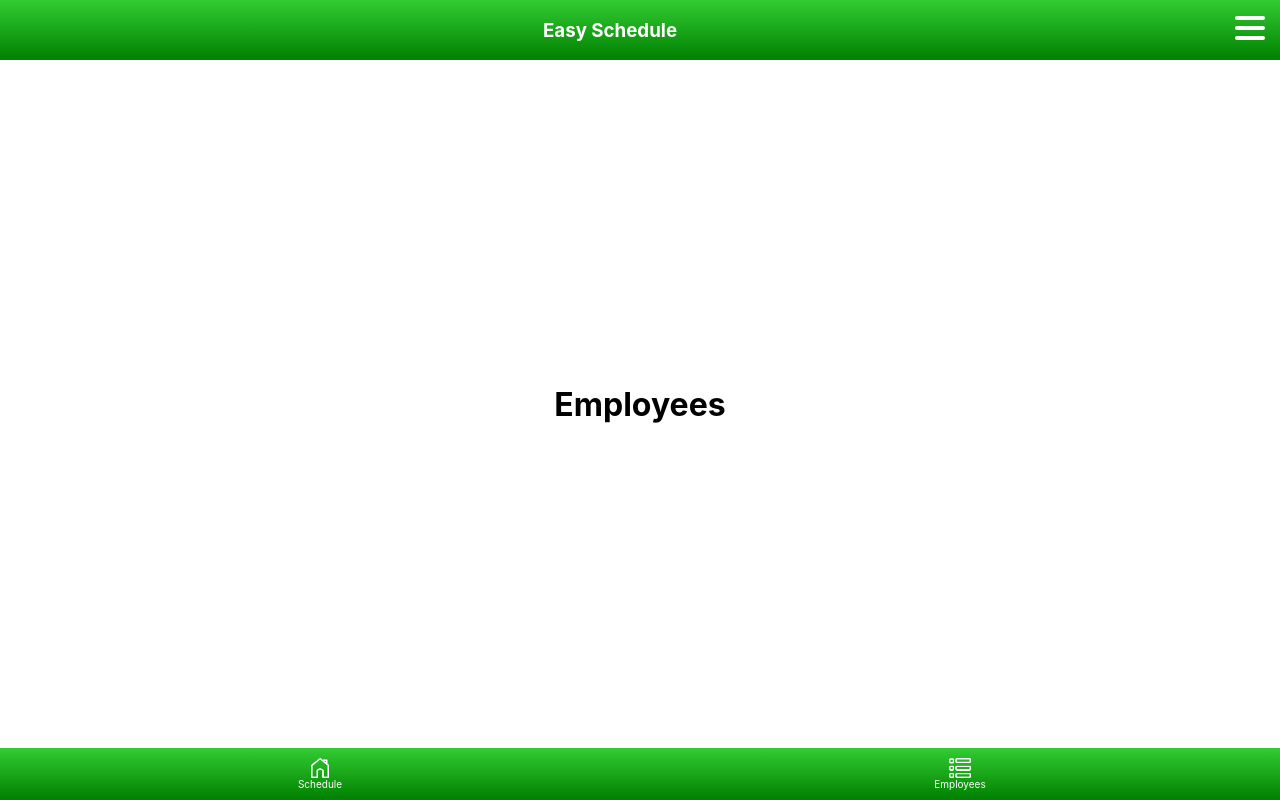
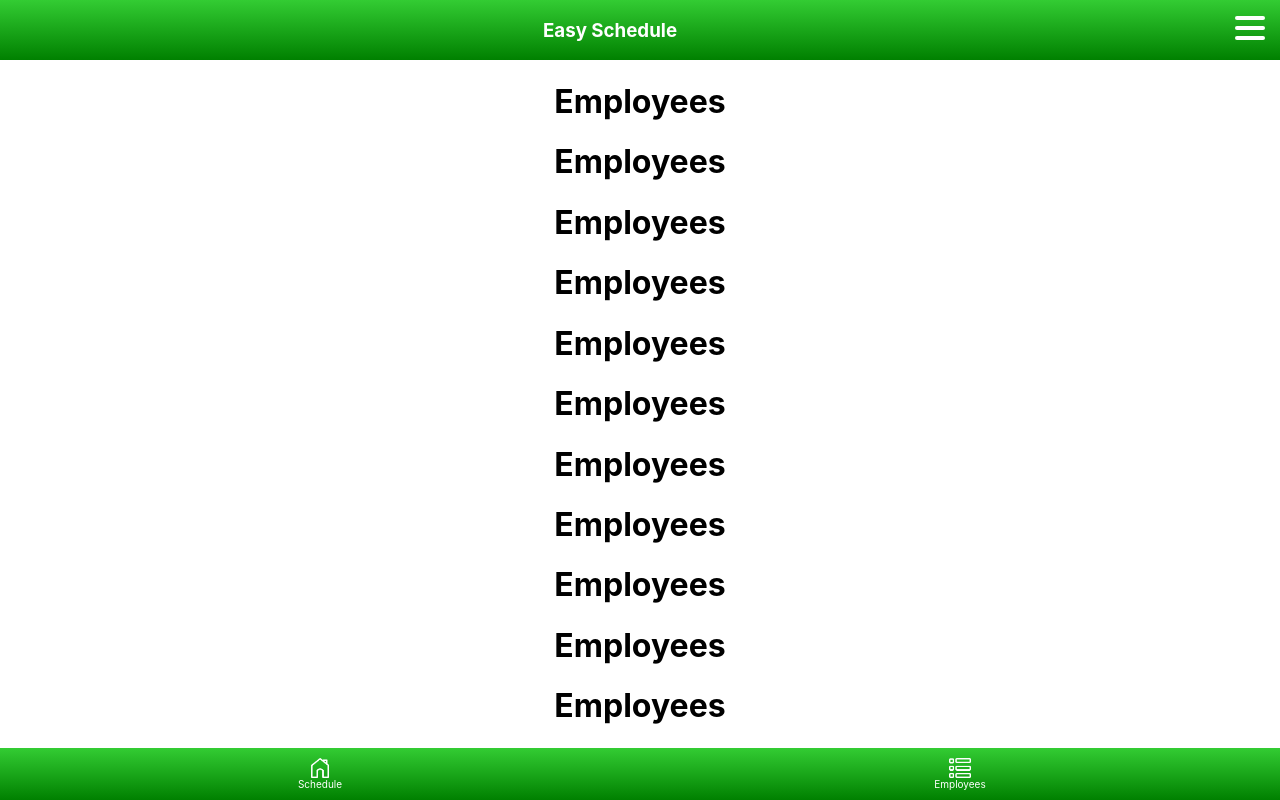
Before and after one commit to rscarbel/Scheduling-App-Front-End, a React (Create React App) app: page /employees in a window 1280 px wide. Built offline with nearby package versions, Linux system fonts and the light colour scheme.

Commit message:
Added text to make it oversized to test scrolling`

```diff
--- a/src/pages/Employees.js
+++ b/src/pages/Employees.js
@@ -1,6 +1,26 @@
 const Employees = () => {
   return <>
   <h1>Employees</h1>
+  <h1>Employees</h1>
+  <h1>Employees</h1>
+  <h1>Employees</h1>
+  <h1>Employees</h1>
+  <h1>Employees</h1>
+  <h1>Employees</h1>
+  <h1>Employees</h1>
+  <h1>Employees</h1>
+  <h1>Employees</h1>
+  <h1>Employees</h1>
+  <h1>Employees</h1>
+  <h1>Employees</h1>
+  <h1>Employees</h1>
+  <h1>Employees</h1>
+  <h1>Employees</h1>
+  <h1>Employees</h1>
+  <h1>Employees</h1>
+  <h1>Employees</h1>
+  <h1>Employees</h1>
+
   </>
 }
 
```
